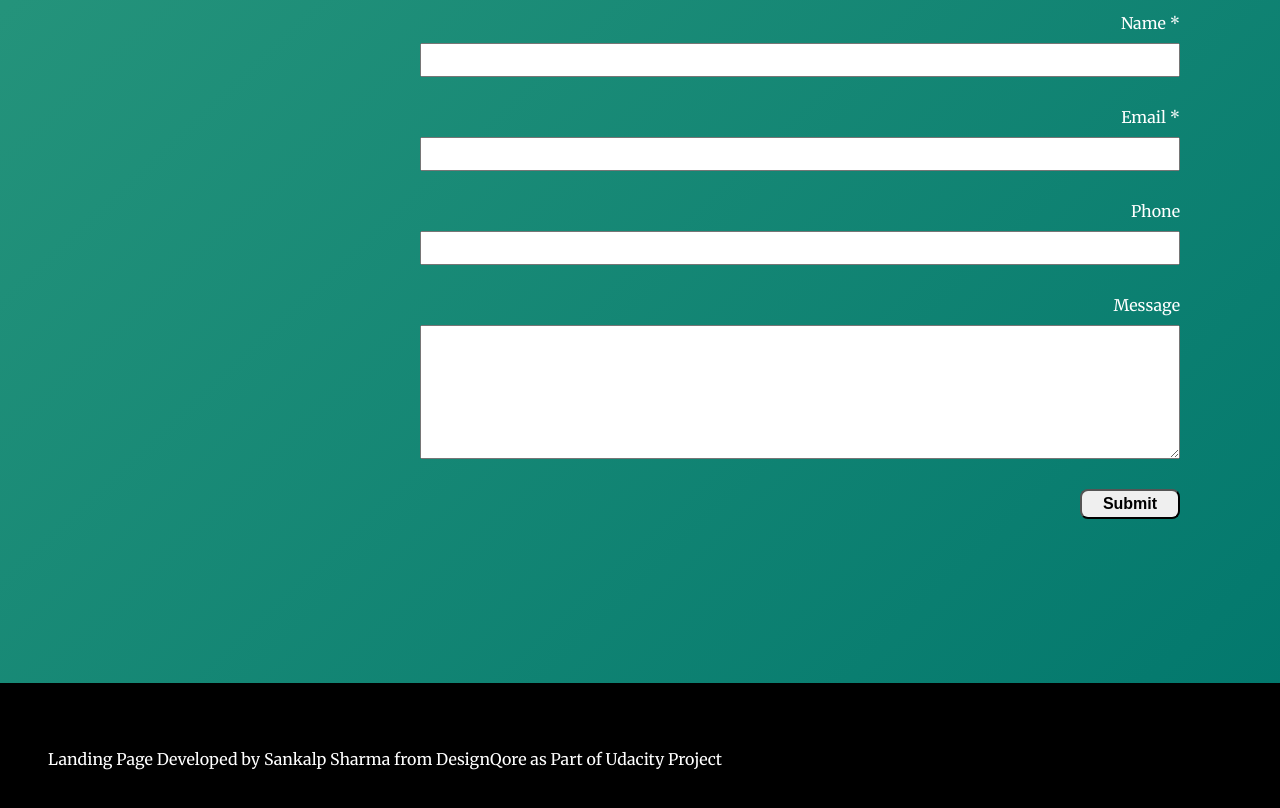
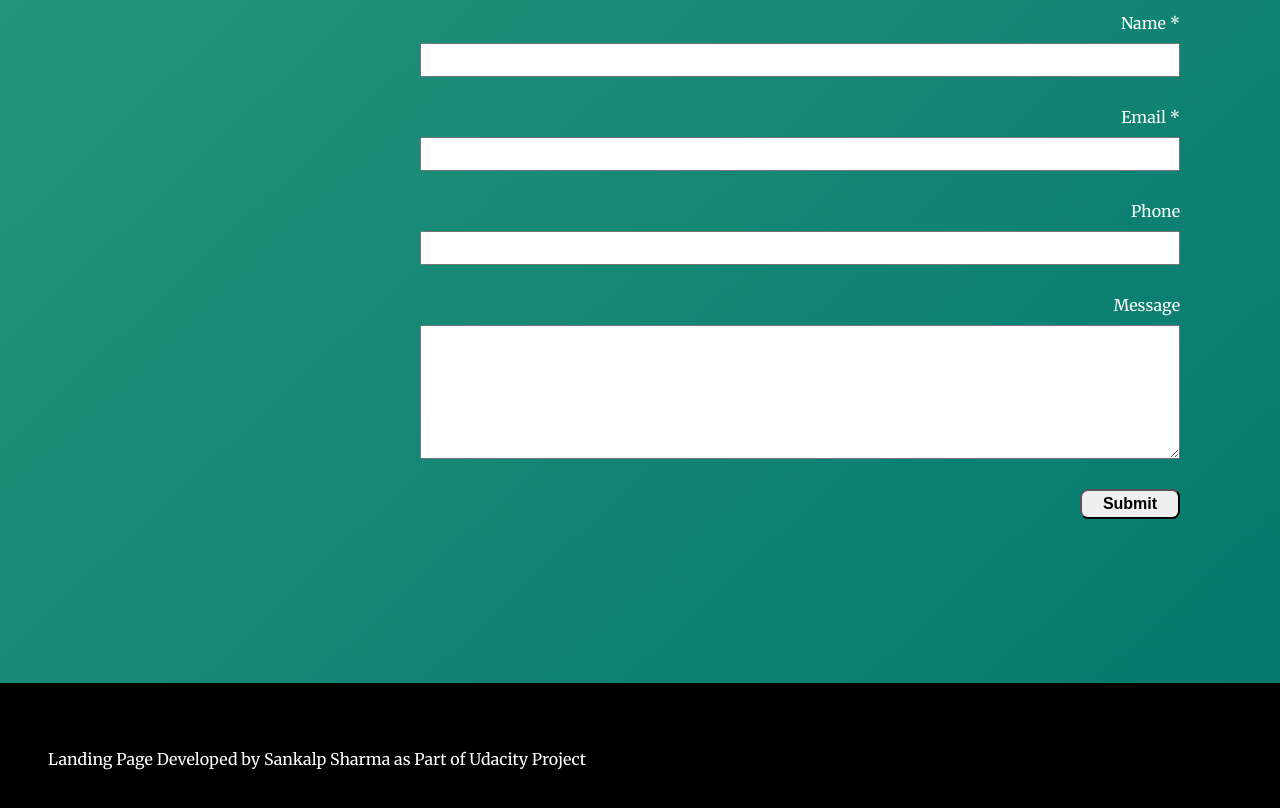
Before and after one commit to sankalpsharma7987/landing-page, a website: page src/client/index.html in a window 1280 px wide. Shown: the part 2852-3660 px from the top of the page. Drawn offline with Linux system fonts and the light colour scheme.

Commit message:
Changed text of footer section

```diff
--- a/src/client/index.html
+++ b/src/client/index.html
@@ -220,7 +220,7 @@
 
   <footer class="page__footer">
 
-    <p> Landing Page Developed by Sankalp Sharma from DesignQore as Part of Udacity Project </p>
+    <p> Landing Page Developed by Sankalp Sharma as Part of Udacity Project </p>
 
   </footer>
 
```
